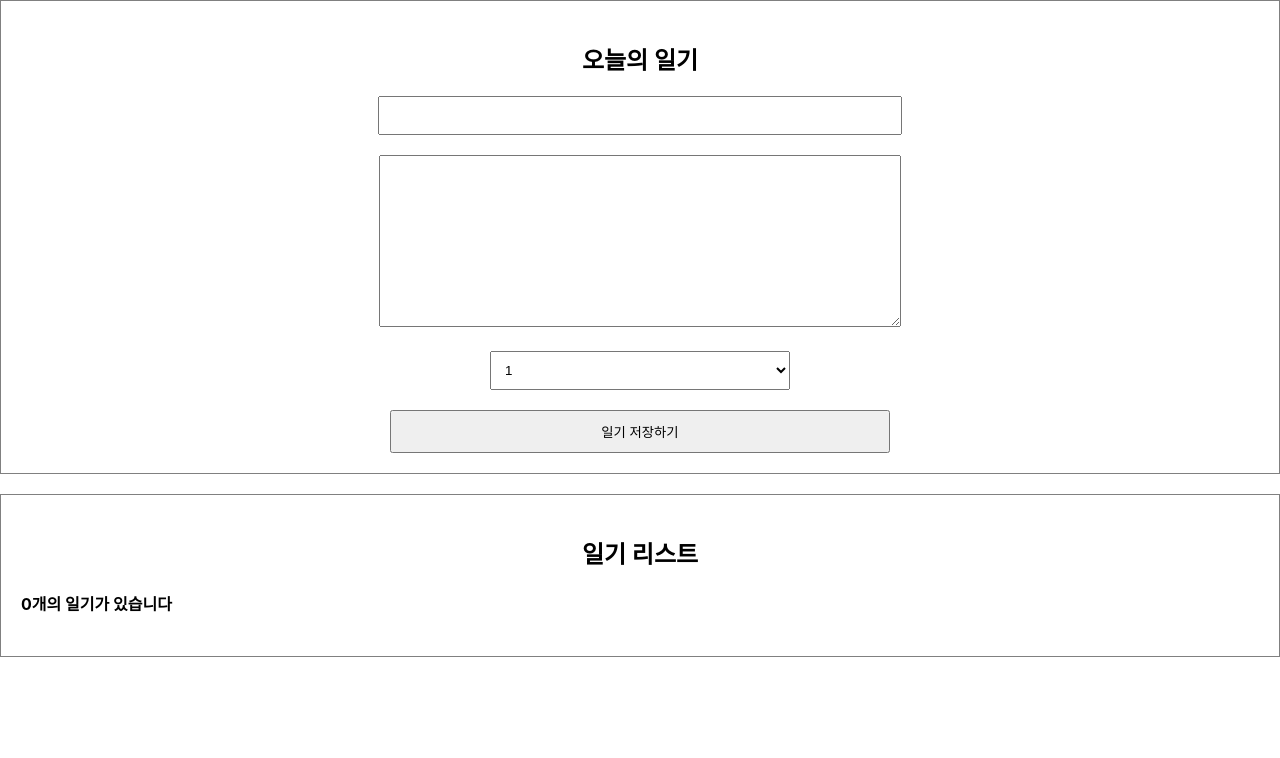
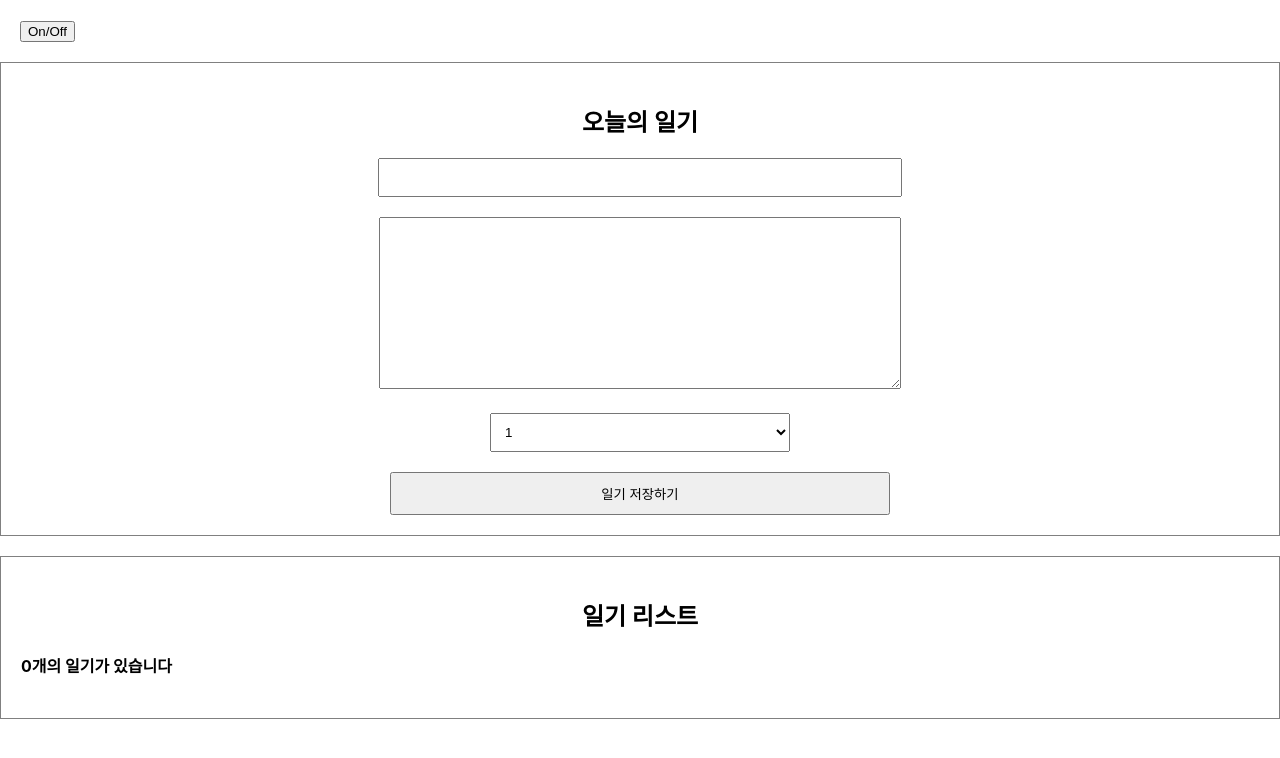
Before and after one commit to moonwlgh97/moonwlgh, a React (Create React App) app in the folder react/simplediary/: page / in a window 1280 px wide. Shown: the top 758 px of the page. Built offline with nearby package versions, Linux system fonts and the light colour scheme.

Commit message:
0123 react

```diff
--- a/react/simplediary/src/App.js
+++ b/react/simplediary/src/App.js
@@ -2,6 +2,7 @@
 import './App.css';
 import DiaryEditor from './DiaryEditor';
 import DiaryList from './DiaryList';
+import Lifecycle from './Lifecycle';
 
 
 // const dummyList = [
@@ -65,7 +66,7 @@
   return (
 
     <div className="App">
-
+      <Lifecycle/>
       <DiaryEditor onCreate ={onCreate}/>
       <DiaryList onEdit ={onEdit} onRemove={onRemove} diaryList={data}/>
     </div>
--- /dev/null
+++ b/react/simplediary/src/Lifecycle.js
@@ -0,0 +1,75 @@
+import React,{useEffect,useState} from "react";
+
+const UnmountTest = () => {
+
+    useEffect(()=>{
+        console.log("Mount!");
+
+        return ()=>{
+            //Unmount 시점에 실행 되게 됨
+
+            console.log("unmount!");
+
+        };
+    },[]);
+
+    return (
+        <div> Unmount Testing Component</div>
+    )
+}
+
+
+
+
+
+const Lifecycle= () => {
+
+    // const [count, setCount] =useState(0);
+    // const [text, setText] =useState("");
+
+    // useEffect(()=>{
+    //     console.log("Mount!")
+    // },[]);
+
+
+    // useEffect(()=>{
+    //     console.log("update!")
+    // });
+
+
+    // useEffect(()=>{
+    //     console.log(`count is update : ${count}`)
+    //     if(count>5){
+    //         alert('count가 5를 넘었습니다 1로 초기화 합니다');
+    //         setCount(1);
+    //     }
+    // },[count]);
+
+    // useEffect(()=>{
+    //     console.log(`text is update : ${text}`)
+    // },[text]);
+
+    const [isVisible, setIsVisible] = useState(false);
+    const toggle = ()=> setIsVisible(!isVisible);
+
+
+    return(
+        <div style ={{padding: 20}}>
+            {/* <div>
+                {count}
+                <button onClick={()=>setCount(count+1)}>+</button>
+            </div>
+
+            <div>
+                <input value={text} onChange={(e)=> setText(e.target.value)}/>
+            </div>  */}
+
+            <button onClick={toggle}>On/Off</button>
+            {isVisible && <UnmountTest/>}
+
+
+        </div>
+    );
+};
+
+export default Lifecycle;
```
